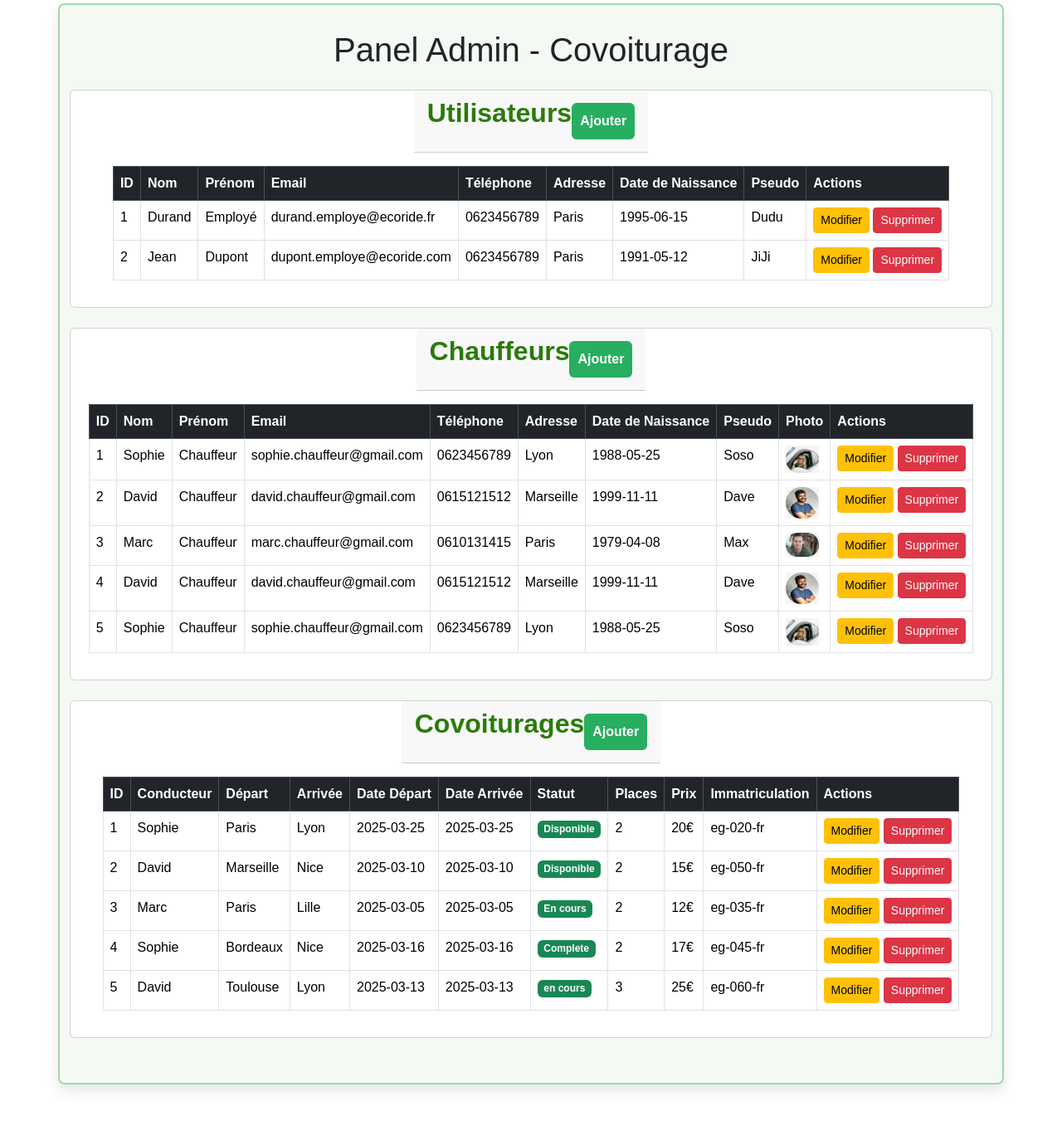
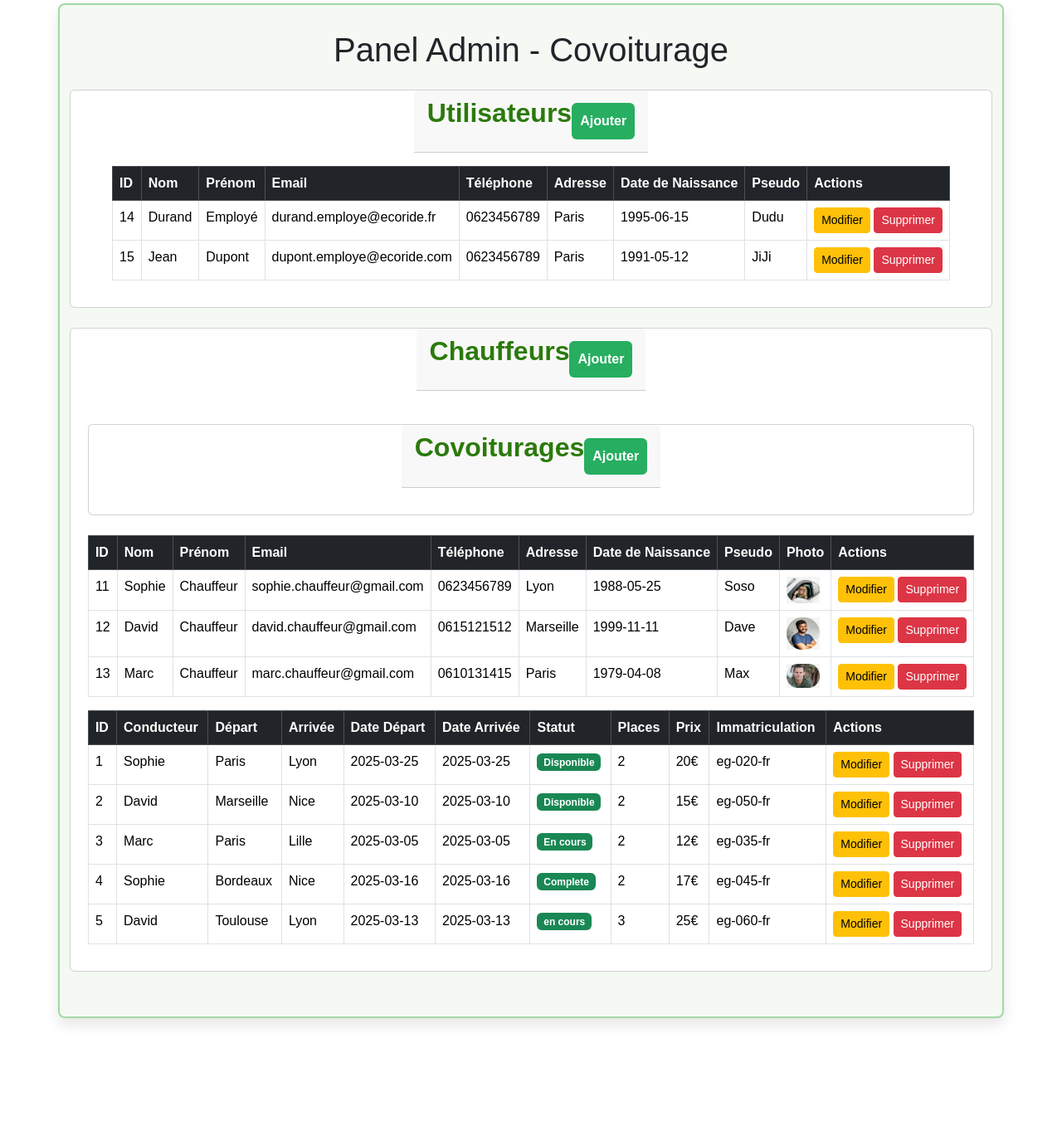
Before and after one commit to samadago/EcoRide, a PHP site: page /dashboard.php in a window 1280 px wide. Shown: the part 192-1549 px from the top of the page at 83% size. After the commit the page ends 1427 px from the top, so only its background shows below. Run offline with PHP 8.4, Linux system fonts and the light colour scheme.

Commit message:
modification de fichier

```diff
--- a/dashboard.php
+++ b/dashboard.php
@@ -96,7 +96,7 @@
                                 </thead>
                                 <tbody>
                                     <tr>
-                                        <td>1</td>
+                                        <td>14</td>
                                         <td>Durand</td>
                                         <td>Employé</td>
                                         <td>durand.employe@ecoride.fr</td>
@@ -112,7 +112,7 @@
                                     </tr>
                                 <tbody>
                                     <tr>
-                                        <td>2</td>
+                                        <td>15</td>
                                         <td>Jean</td>
                                         <td>Dupont</td>
                                         <td>dupont.employe@ecoride.com</td>
@@ -156,7 +156,7 @@
                                 </thead>
                                 <tbody>
                                     <tr>
-                                        <td>1</td>
+                                        <td>11</td>
                                         <td>Sophie</td>
                                         <td>Chauffeur</td>
                                         <td>sophie.chauffeur@gmail.com</td>
@@ -173,7 +173,7 @@
                                 </tbody>
                                 <tbody>
                                     <tr>
-                                        <td>2</td>
+                                        <td>12</td>
                                         <td>David</td>
                                         <td>Chauffeur</td>
                                         <td>david.chauffeur@gmail.com</td>
@@ -191,7 +191,7 @@
 
                                 <tbody>
                                     <tr>
-                                        <td>3</td>
+                                        <td>13</td>
                                         <td>Marc</td>
                                         <td>Chauffeur</td>
                                         <td>marc.chauffeur@gmail.com</td>
@@ -207,45 +207,7 @@
                                     </tr>
                                 </tbody>
 
-                                <tbody>
-                                    <tr>
-                                        <td>4</td>
-                                        <td>David</td>
-                                        <td>Chauffeur</td>
-                                        <td>david.chauffeur@gmail.com</td>
-                                        <td>0615121512</td>
-                                        <td>Marseille</td>
-                                        <td>1999-11-11</td>
-                                        <td>Dave</td>
-                                        <td><img src="assets/img_ecolo/david.jpg" width="40"></td>
-                                        <td>
-                                            <button class="btn btn-warning btn-sm">Modifier</button>
-                                            <button class="btn btn-danger btn-sm">Supprimer</button>
-                                        </td>
-                                    </tr>
-                                </tbody>
 
-                                <tbody>
-                                    <tr>
-                                        <td>5</td>
-                                        <td>Sophie</td>
-                                        <td>Chauffeur</td>
-                                        <td>sophie.chauffeur@gmail.com</td>
-                                        <td>0623456789</td>
-                                        <td>Lyon</td>
-                                        <td>1988-05-25</td>
-                                        <td>Soso</td>
-                                        <td><img src="assets/img_ecolo/sophie.jpg" width="40"></td>
-                                        <td>
-                                            <button class="btn btn-warning btn-sm">Modifier</button>
-                                            <button class="btn btn-danger btn-sm">Supprimer</button>
-                                        </td>
-                                    </tr>
-                                </tbody>
-
-                            </table>
-                        </div>
-                    </div>
 
                                 <!-- Gestion des Covoiturages -->
                                 <div class="card my-4">
```
Lines whose indentation alone changed are shown as unchanged.
